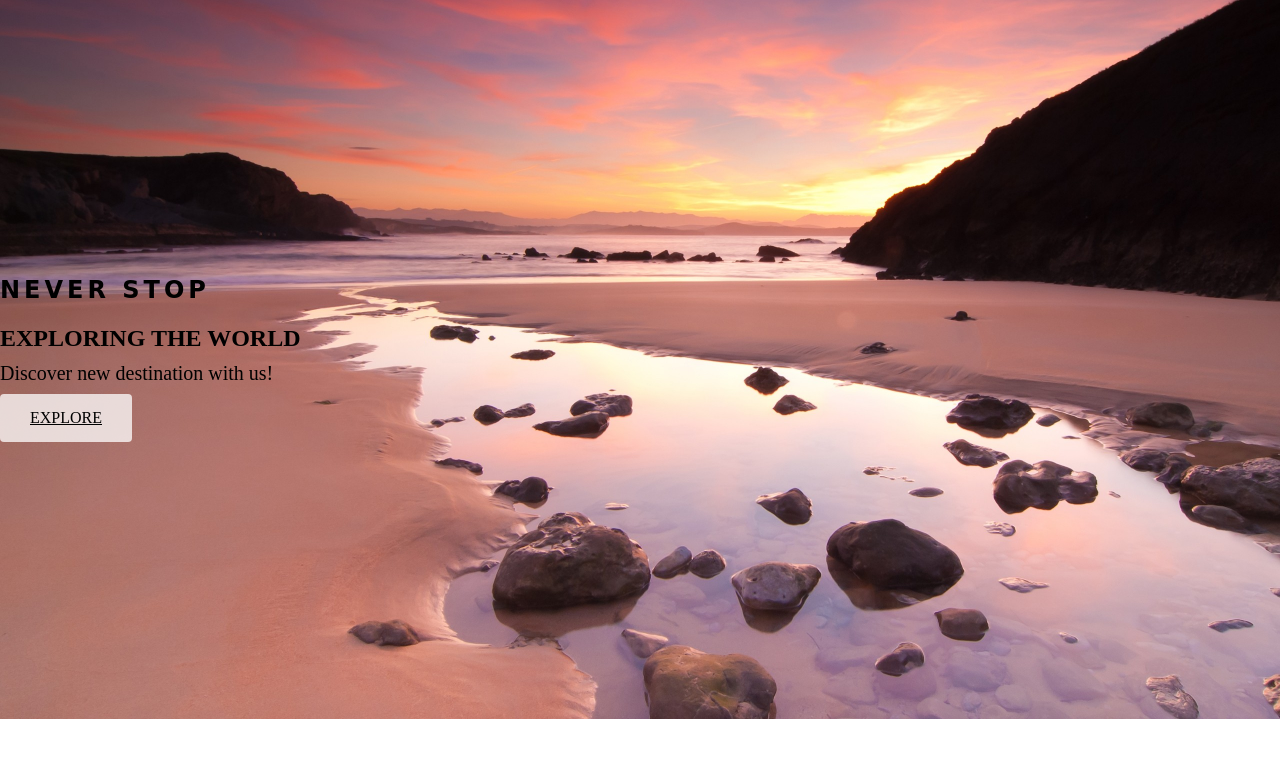
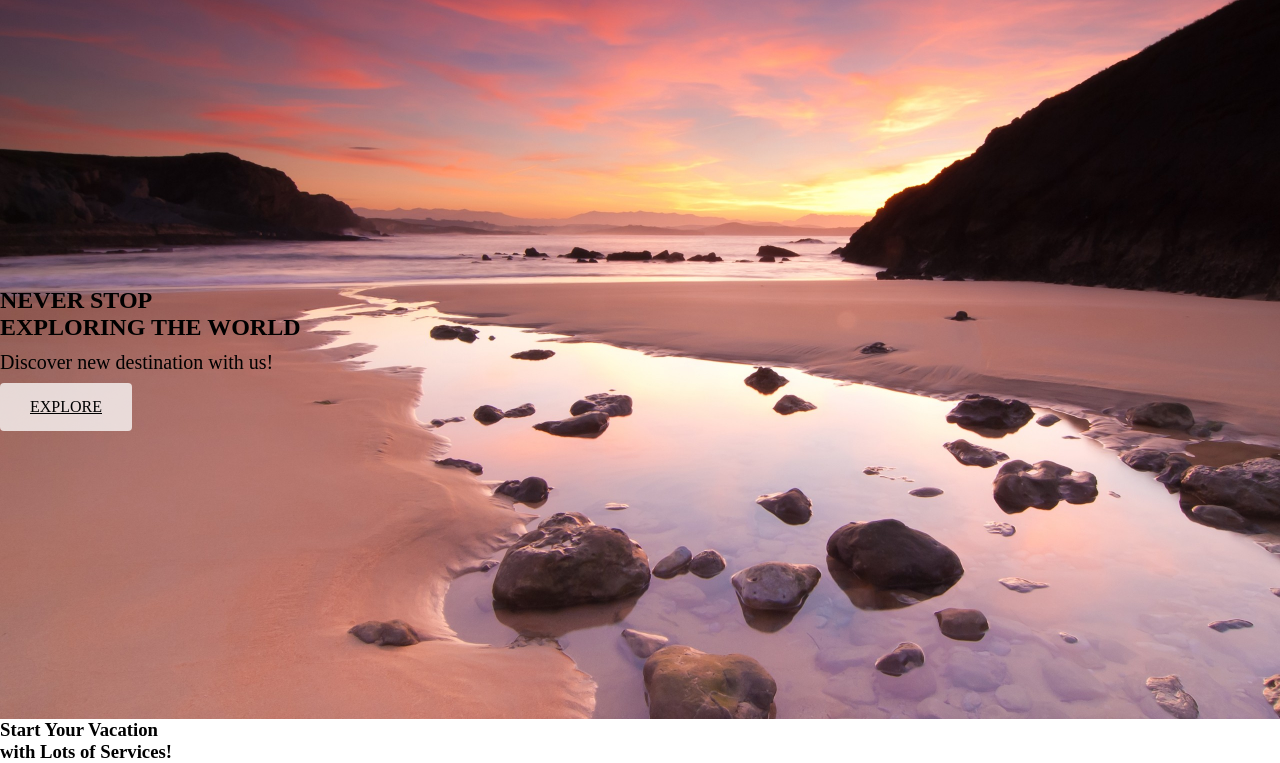
Before and after one commit to syela5/Projekti-WEB, a PHP site: page /projekti.html in a window 1280 px wide. Shown: the part 96-859 px from the top of the page. Before the commit the page ends 815 px from the top, so only its background shows below. Run offline with PHP 8.4, Linux system fonts and the light colour scheme.

Commit message:
pjesa dyt

```diff
--- a/projekti.html
+++ b/projekti.html
@@ -28,6 +28,16 @@
         </div>
 
    </section>
+   <section class="container">
+    <div class="text">
+        <h3>Start Your Vacation <br> with Lots of Services!</h3>
+    </div>
+    <div class="row-items">
+        <div class="container-box">
+
+        </div>
+    </div>
+   </section>
    <!--link to js-->
     <script type="text/javascript" src="js/script.js"></script>
 </body>
--- a/style.css
+++ b/style.css
@@ -47,7 +47,7 @@
 
 }
 
-.home-text h1{
+.home-text h1 h2{
     font-size: x-large;
     line-height: 1.2;
     color: var(--big-color);
```
